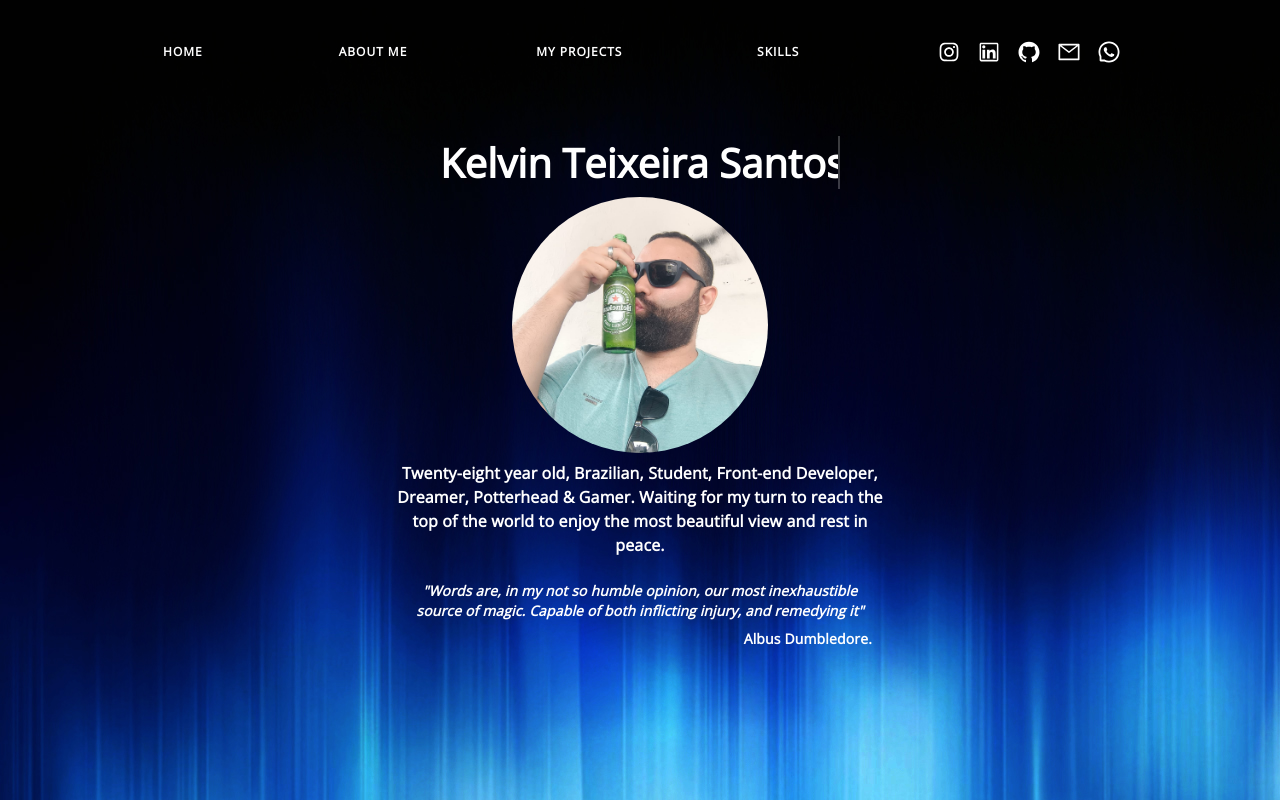
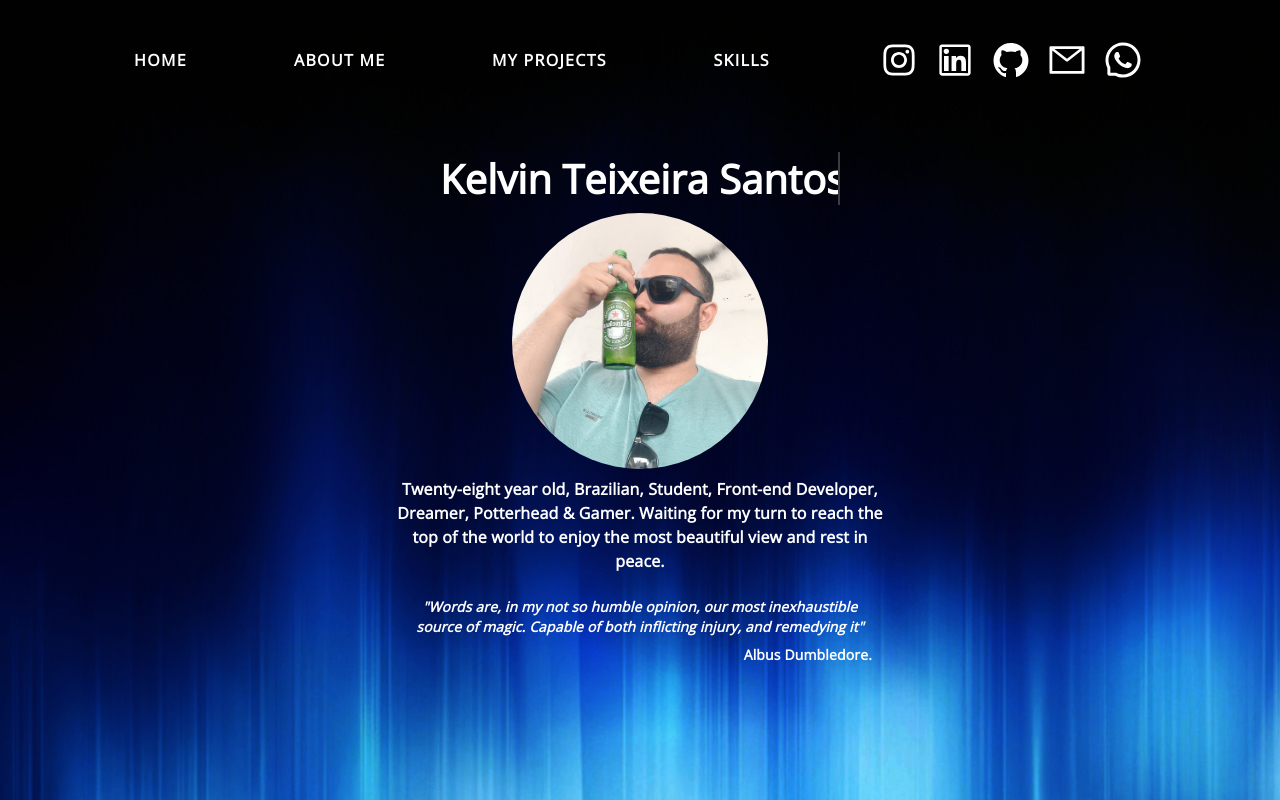
Before and after one commit to kelvinteixeira/My-Web-Site, a React (Vite) app: page / in a window 1280 px wide. Built offline with nearby package versions, Linux system fonts and the light colour scheme.

Commit message:
refactor(Header component): Change stylization typographys and icons

```diff
--- a/src/index.css
+++ b/src/index.css
@@ -31,3 +31,13 @@ body {
     border-color: rgba(255, 255, 2555, 0.2);
   }
 }
+
+.header-icons {
+  color: white;
+  font-size: 2.5rem;
+  transition: .5s ease-in-out;
+}
+
+.header-icons:hover {
+  color: blue;
+}
--- a/src/screens/Home/components/Header/Header.styles.ts
+++ b/src/screens/Home/components/Header/Header.styles.ts
@@ -1,6 +1,15 @@
 import styled from "@emotion/styled";
-import { Box } from "@mui/material";
+import { Box, Typography } from "@mui/material";
+import { AiOutlineInstagram } from "react-icons/ai";
 
 export const Container = styled(Box)`
   margin: 2rem;
 `;
+
+export const HeaderTypography = styled(Typography)`
+  font-size: 1rem;
+  transition: .5s ease-in-out;
+  :hover {
+    color: blue;
+  }
+`;
--- a/src/screens/Home/components/Header/Header.tsx
+++ b/src/screens/Home/components/Header/Header.tsx
@@ -1,5 +1,4 @@
 import {
-  Box,
   Button,
   Fade,
   Grid,
@@ -23,31 +22,31 @@ export function Header() {
       <Grid container alignItems="center" justifyContent="space-evenly">
         <Grid item>
           <Button size="small">
-            <Typography variant="overline" color="#fff">
+            <Styled.HeaderTypography variant="overline" color="#fff">
               Home
-            </Typography>
+            </Styled.HeaderTypography>
           </Button>
         </Grid>
 
         <Grid item>
           <Button size="small">
-            <Typography variant="overline" color="#fff">
+            <Styled.HeaderTypography variant="overline" color="#fff">
               About me
-            </Typography>
+            </Styled.HeaderTypography>
           </Button>
         </Grid>
         <Grid item>
           <Button size="small">
-            <Typography variant="overline" color="#fff">
+            <Styled.HeaderTypography variant="overline" color="#fff">
               My projects
-            </Typography>
+            </Styled.HeaderTypography>
           </Button>
         </Grid>
         <Grid item>
           <Button size="small">
-            <Typography variant="overline" color="#fff">
+            <Styled.HeaderTypography variant="overline" color="#fff">
               Skills
-            </Typography>
+            </Styled.HeaderTypography>
           </Button>
         </Grid>
 
@@ -62,7 +61,7 @@ export function Header() {
               target="_blank"
               aria-label="instagram"
             >
-              <AiOutlineInstagram color="#fff" />
+              <AiOutlineInstagram className="header-icons" />
             </IconButton>
           </Tooltip>
           <Tooltip
@@ -75,7 +74,7 @@ export function Header() {
               target="_blank"
               aria-label="linkedin"
             >
-              <AiOutlineLinkedin color="#fff" />
+              <AiOutlineLinkedin className="header-icons" />
             </IconButton>
           </Tooltip>
 
@@ -89,7 +88,7 @@ export function Header() {
               target="_blank"
               aria-label="github"
             >
-              <AiOutlineGithub color="#fff" />
+              <AiOutlineGithub className="header-icons" />
             </IconButton>
           </Tooltip>
 
@@ -104,7 +103,7 @@ export function Header() {
               }
               aria-label="email"
             >
-              <AiOutlineMail color="#fff" />
+              <AiOutlineMail className="header-icons" />
             </IconButton>
           </Tooltip>
 
@@ -118,7 +117,7 @@ export function Header() {
               target="_blank"
               aria-label="whatsapp"
             >
-              <AiOutlineWhatsApp color="#fff" />
+              <AiOutlineWhatsApp className="header-icons" />
             </IconButton>
           </Tooltip>
         </Grid>
```
